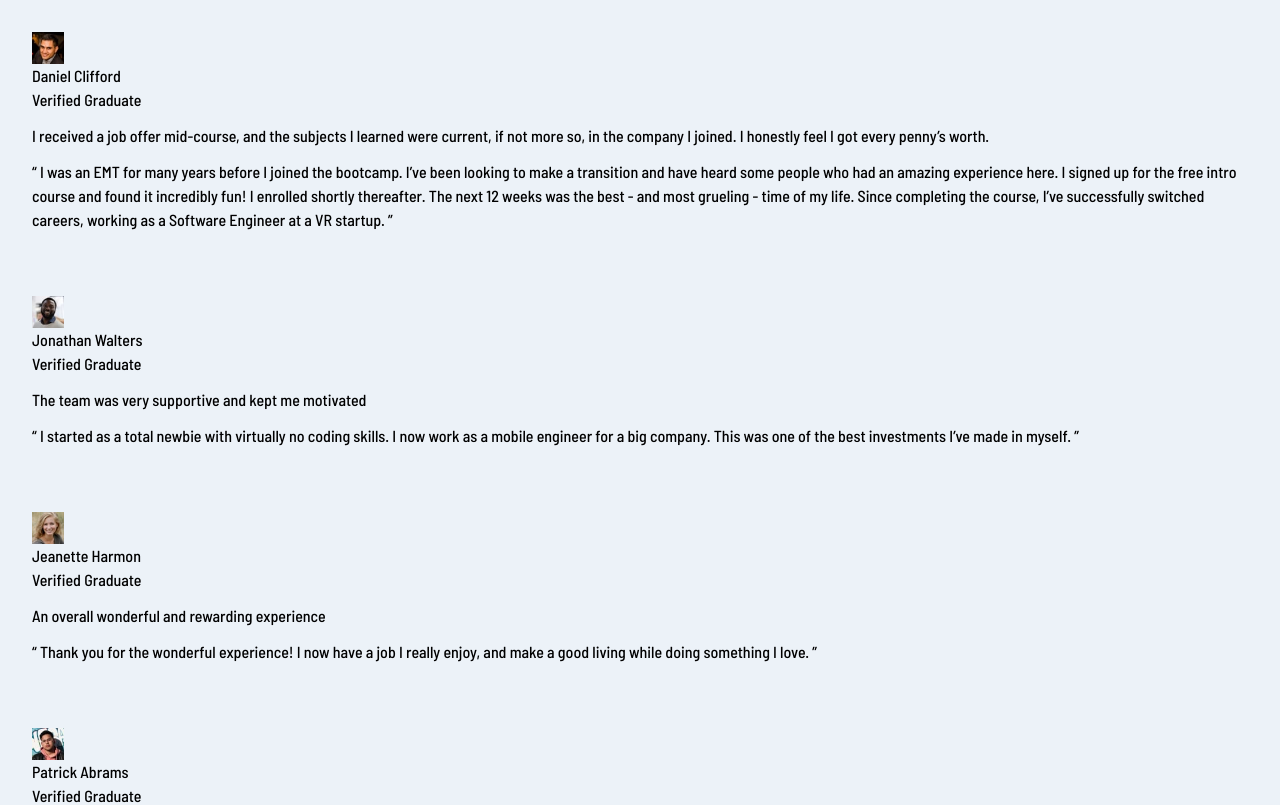
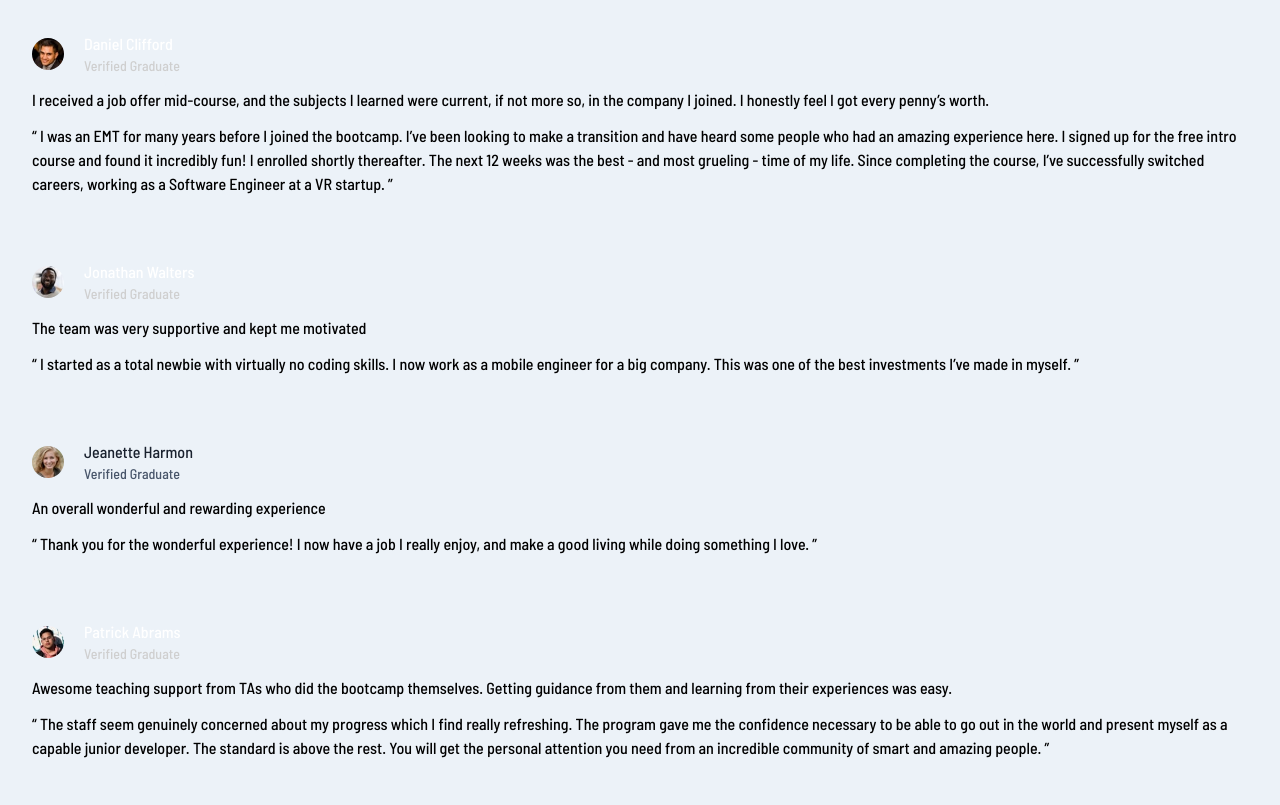
Before and after one commit to palmeiroerick/testimonials-grid-section, a Next.js app: page / in a window 1280 px wide. Shown: the top 805 px of the page. Built offline with nearby package versions, Linux system fonts and the light colour scheme.

Commit message:
style: add styles to person component

```diff
--- a/components/Person.tsx
+++ b/components/Person.tsx
@@ -10,7 +10,7 @@ type PersonProps = {
 };
 
 export default function Person({ person }: PersonProps) {
-  const ImageSrc = {
+  const imageSrc = {
     "Daniel Clifford": "/image-daniel.jpg",
     "Jonathan Walters": "/image-jonathan.jpg",
     "Jeanette Harmon": "/image-jeanette.jpg",
@@ -18,17 +18,36 @@ export default function Person({ person }: PersonProps) {
     "Kira Whittle": "/image-kira.jpg",
   };
 
+  const titleColor = {
+    "Daniel Clifford": "text-white",
+    "Jonathan Walters": "text-white",
+    "Jeanette Harmon": "text-veryDarkBlackishBlue",
+    "Patrick Abrams": "text-white",
+    "Kira Whittle": "text-veryDarkBlackishBlue",
+  };
+
+  const subTitleColor = {
+    "Daniel Clifford": "text-lightGray",
+    "Jonathan Walters": "text-lightGray",
+    "Jeanette Harmon": "text-veryDarkGrayishBlue",
+    "Patrick Abrams": "text-lightGray",
+    "Kira Whittle": "text-veryDarkGrayishBlue",
+  };
+
   return (
-    <div>
+    <div className="flex items-center gap-5">
       <Image
-        src={ImageSrc[person]}
+        className="h-8 w-8 rounded-full"
+        src={imageSrc[person]}
         alt={`${person} image`}
         width={32}
         height={32}
       />
       <div>
-        <h3>{person}</h3>
-        <h4>Verified Graduate</h4>
+        <h3 className={`${titleColor[person]}`}>{person}</h3>
+        <h4 className={`${subTitleColor[person]} text-sm`}>
+          Verified Graduate
+        </h4>
       </div>
     </div>
   );
```
